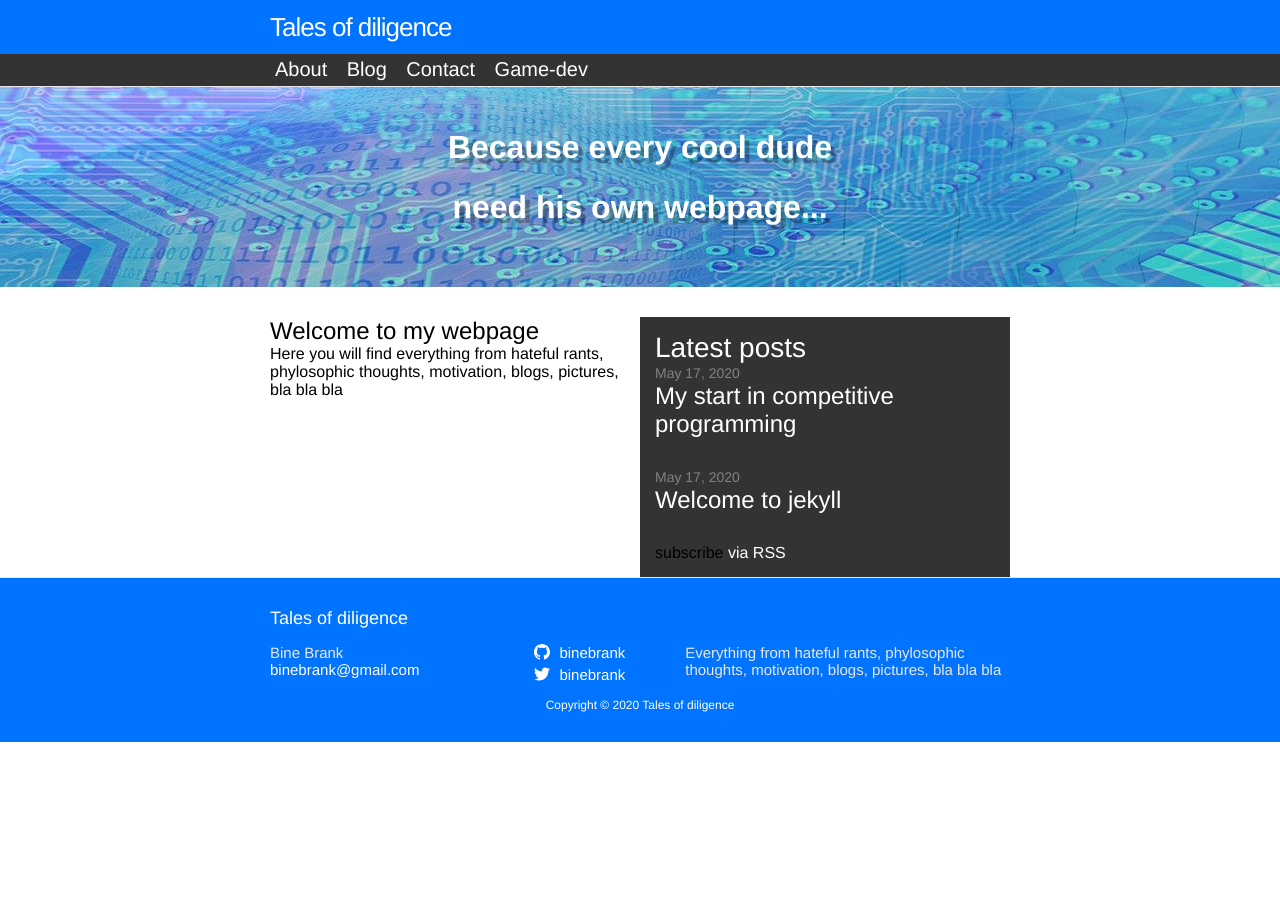
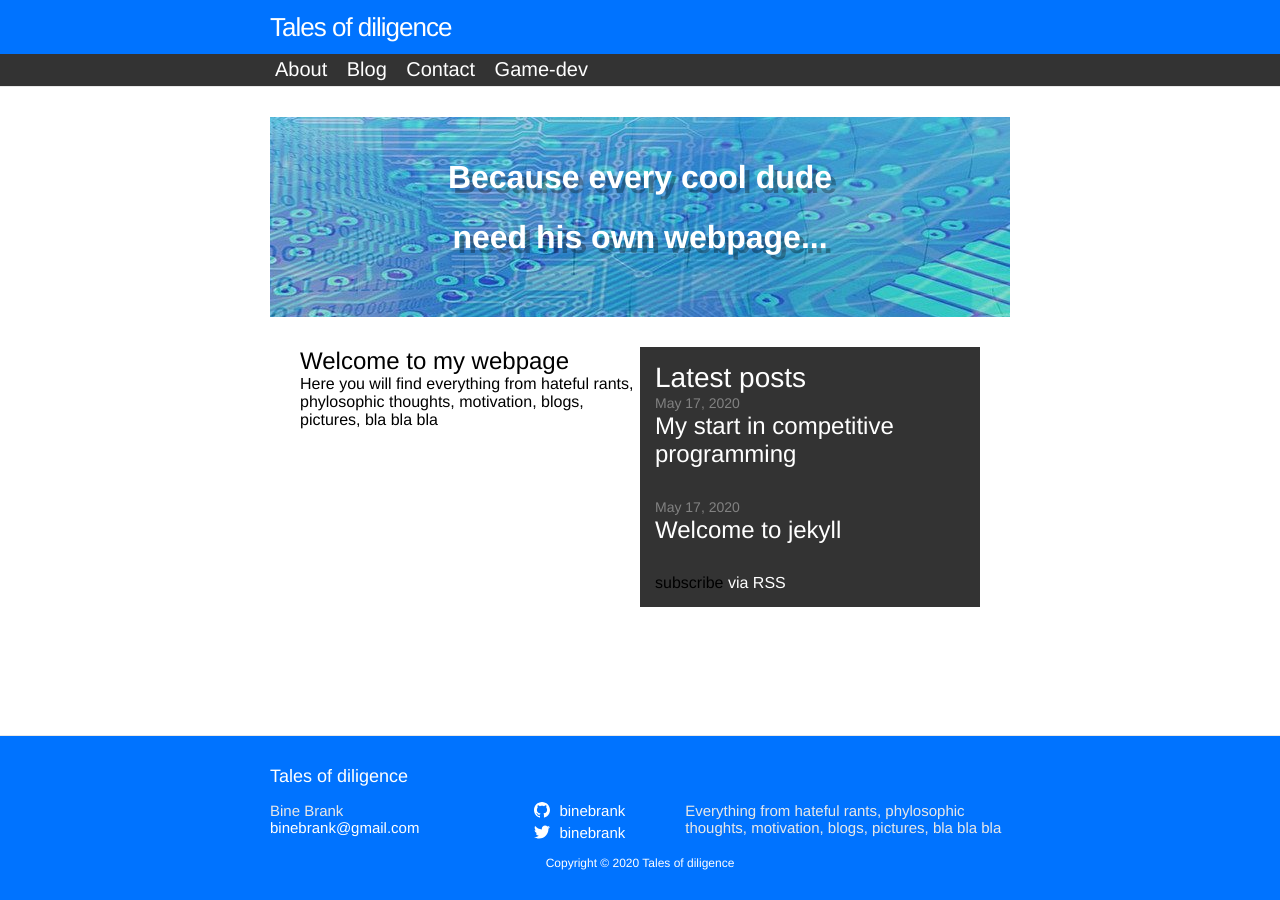
Before and after one commit to binebrank/binebrank.github.io, a Jekyll site: the page built from index.markdown, in a window 1280 px wide. Built offline with Jekyll 4.4.1, drawn with Linux system fonts in a browser that asks for light colours.

Commit message:
footer behaviour

```diff
--- a/_layouts/default.html
+++ b/_layouts/default.html
@@ -8,11 +8,11 @@
 
     {%- include header.html -%}
 
-    <!-- <main class="page-content" aria-label="Content"> -->
-      <!-- <div class="wrapper"> -->
+    <main class="page-content" aria-label="Content">
+      <div class="wrapper">
         {{ content }}
-      <!-- </div> -->
-    <!-- </main> -->
+      </div>
+    </main>
 
 
 
--- a/_sass/minima/_base.scss
+++ b/_sass/minima/_base.scss
@@ -27,6 +27,7 @@ body {
   display: flex;
   min-height: 100vh;
   flex-direction: column;
+  overflow-wrap: break-word;
 }
 
 
--- a/_sass/minima/_layout.scss
+++ b/_sass/minima/_layout.scss
@@ -250,6 +250,8 @@
 }
 
 .page-content {
+  padding: $spacing-unit 0;
+  flex: 1 0 auto;
   margin-bottom: $spacing-unit;
 
   h2 {
```
